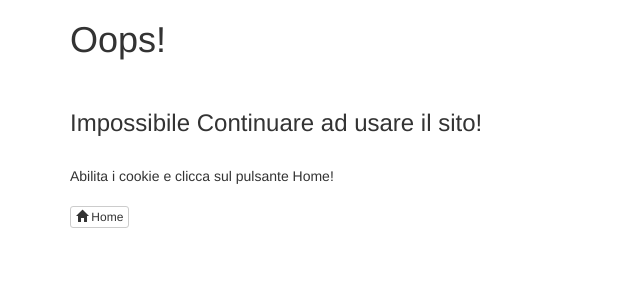
After one commit to darioplatania/Reservations_Management, a PHP site: page /include/500.html in a window 1280 px wide. The commit adds this page. Shown: the top 300 px of the page, without its empty margins (0-640 px from the left). Run offline with PHP 8.4, Linux system fonts and the light colour scheme.

Commit message:
insert controllo javascript e cookie disabilitati

```diff
--- /dev/null
+++ b/include/500.html
@@ -0,0 +1,46 @@
+<html>
+
+<head>
+
+  <meta charset="utf-8">
+  <meta http-equiv="X-UA-Compatible" content="IE=edge">
+  <meta name="viewport" content="width=device-width, initial-scale=1">
+  <meta name="description" content="">
+  <meta name="author" content="">
+
+  <title>Theater Show Management</title>
+
+  <!-- Bootstrap Core CSS -->
+  <link href="../css/bootstrap.min.css" rel="stylesheet">
+
+  <!-- Custom CSS -->
+  <link href="../css/simple-sidebar.css" rel="stylesheet">
+
+  <!-- jQuery -->
+  <script src="../js/jquery.js"></script>
+
+  <!-- Bootstrap Core JavaScript -->
+  <script src="../js/bootstrap.min.js"></script>
+
+</head>
+
+<div class="container">
+    <div class="row">
+        <div class="col-md-12">
+            <div class="error-template">
+                <h1>Oops!</h1>
+                <br>
+                 <h3>Impossibile Continuare ad usare il sito!</h2>
+                <br>
+                <div class="error-details">
+                    Abilita i cookie e clicca sul pulsante Home!
+                </div>
+                <br>
+                <div class="error-actions">
+                    <a href="../index.php" class="btn btn-default btn-xs"><span class="glyphicon glyphicon-home"></span> Home</a>
+                </div>
+            </div>
+        </div>
+    </div>
+</div>
+</html>
--- a/include/config.php
+++ b/include/config.php
@@ -4,4 +4,8 @@
    define('DB_PASSWORD', 'california');
    define('DB_DATABASE', 'theater_show');
    $db = mysqli_connect(DB_SERVER,DB_USERNAME,DB_PASSWORD,DB_DATABASE);
+
+   $righe = 10;
+   $colonne = 5;
+   $dimensione = $righe * $colonne;
 ?>
--- a/include/conteggio.php
+++ b/include/conteggio.php
@@ -1,5 +1,4 @@
 <?php
-include('config.php');
 
 $sql = "SELECT * FROM prenotazioni";
 $result = mysqli_query($db,$sql);
@@ -10,10 +9,10 @@ $count = mysqli_num_rows($result);
 
 if($count != 0){
   $occupati = $count;
-  $free = 50 - $occupati;
+  $free = $dimensione - $occupati;
 }
 else{
   $occupati = 0;
-  $free = 50;
+  $free = $dimensione;
 }
 ?>
--- /dev/null
+++ b/js/enable_cookie.js
@@ -0,0 +1,4 @@
+var x = navigator.cookieEnabled;
+  if(x == false){
+  window.location.href = 'include/500.html';
+  }
--- a/js/table_index.js
+++ b/js/table_index.js
@@ -12,12 +12,12 @@ for (var t=0; t<50; t++){
 }
 /*FINE FUNZIONE PULIZIA COOKIE*/
 
-for (var j = 0; j < 10; j++) {
+for (var j = 0; j < righe; j++) {
   var table = document.getElementById("tb");
   var row = table.insertRow(j);
   var cell = new Array();
   var array_coo = new Array();
-  for (var i = 0; i < 5; i++) {
+  for (var i = 0; i < colonne; i++) {
   cell[i] = row.insertCell(i);
   cell[i].innerHTML = String.fromCharCode(j+65) + (i+1);
   //cell[i].id = (j+1).toString() + (i+1).toString();
@@ -25,7 +25,7 @@ for (var j = 0; j < 10; j++) {
   cell[i].id = m;
   cell[i].style.backgroundColor = "lightgreen";
   document.getElementById("bottone").style.display = "none"; //di default il bottone non viene visto se non vi sono prenotazioni selezionate
-  document.getElementById("errore").style.display = "none";
+  //document.getElementById("errore").style.display = "none";
 
   /*FUNZIONE PER SELEZIONE E CONTEGGIO POSTI + COLORE*/
   cell[i].onclick=function(){
--- a/js/table_welcome.js
+++ b/js/table_welcome.js
@@ -13,12 +13,12 @@ for (var t=0; t<50; t++){
 /*FINE FUNZIONE PULIZIA COOKIE*/
 
 
-for (var j = 0; j < 10; j++) {
+for (var j = 0; j < righe; j++) {
   var table = document.getElementById("tb");
   var row = table.insertRow(j);
   var cell = new Array();
   var array_coo = new Array();
-  for (var i = 0; i < 5; i++) {
+  for (var i = 0; i < colonne; i++) {
   cell[i] = row.insertCell(i);
   cell[i].innerHTML = String.fromCharCode(j+65) + (i+1);
   //cell[i].id = (j+1).toString() + (i+1).toString();
```
Also changed, not shown: include/welcome.php (+6 -1 lines), index.php (+13 -5 lines).
